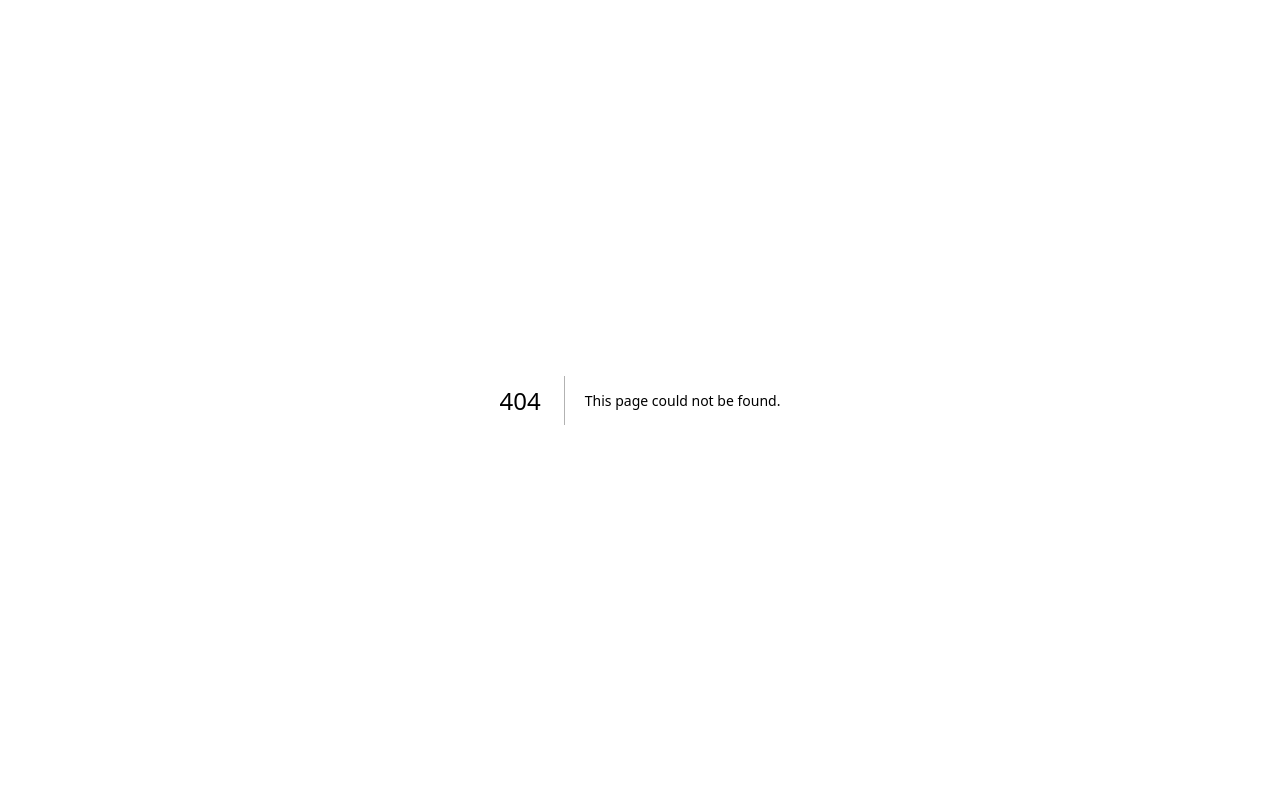
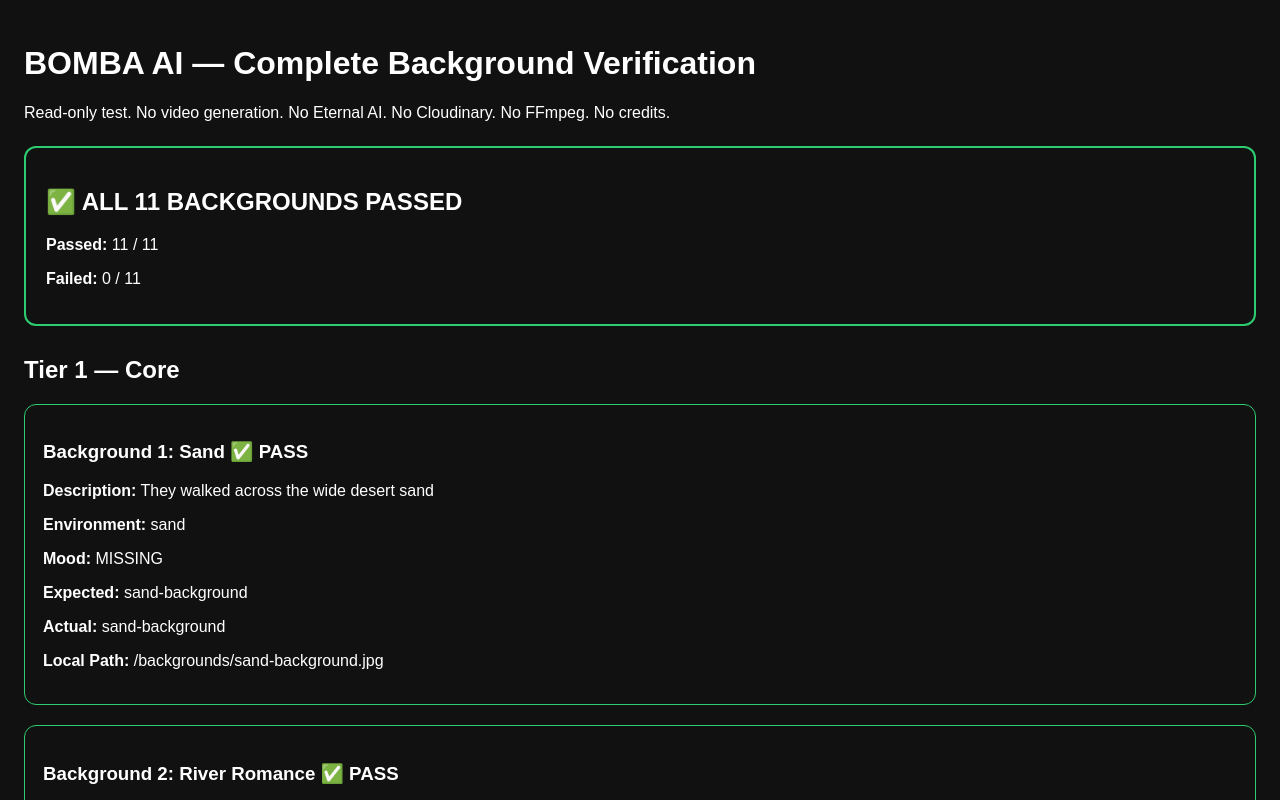
Before and after one commit to tapbombaai-glitch/bomba-ai-video-v2, a Next.js app: page /verify-tier2 in a window 1280 px wide. Before the commit this address had no page. Shown: the top 800 px of the page. Built offline with nearby package versions, Linux system fonts and the light colour scheme.

Commit message:
Implement background verification for tiered scenes
This component verifies background scenes for a tiered system, displaying results for each scene's validity based on expected backgrounds.

```diff
--- /dev/null
+++ b/app/verify-tier2/page.jsx
@@ -0,0 +1,259 @@
+import { buildScenes } from "../../lib/bomba/sceneBuilder.js";
+
+const testScenes = [
+  /*
+   * -------------------------------------------------------
+   * TIER 1 — CORE BACKGROUNDS
+   * -------------------------------------------------------
+   */
+
+  {
+    name: "Sand",
+    description: "They walked across the wide desert sand",
+    expectedBackground: "sand-background",
+  },
+
+  {
+    name: "River Romance",
+    description: "The couple stood beside the river in love",
+    expectedBackground: "river-romantic",
+  },
+
+  {
+    name: "River Night",
+    description: "River at night was mysterious",
+    expectedBackground: "river-night",
+  },
+
+  {
+    name: "River Sunset",
+    description: "They watched the beautiful sunset beside the river",
+    expectedBackground: "river-sunset",
+  },
+
+  {
+    name: "Village",
+    description: "Amaka returned to her village and entered the family compound",
+    expectedBackground: "village-warm",
+  },
+
+  {
+    name: "Forest",
+    description: "He entered the dark forest and heard a strange sound",
+    expectedBackground: "forest-mystery",
+  },
+
+  /*
+   * -------------------------------------------------------
+   * TIER 2 — HIGH IMPACT BACKGROUNDS
+   * -------------------------------------------------------
+   */
+
+  {
+    name: "Market",
+    description: "Amaka went to the market to buy onions",
+    expectedBackground: "market-busy",
+  },
+
+  {
+    name: "Modern House",
+    description: "They entered the mansion in the city",
+    expectedBackground: "house-modern",
+  },
+
+  {
+    name: "Street",
+    description: "He was walking on the road travelling to another village",
+    expectedBackground: "street-roadside",
+  },
+
+  {
+    name: "Celebration",
+    description: "The wedding celebration was full of people",
+    expectedBackground: "party-celebration",
+  },
+
+  {
+    name: "Church",
+    description: "The pastor prayed in the church on Sunday service",
+    expectedBackground: "church-background",
+  },
+];
+
+export default function VerifyTier2Page() {
+  const built = buildScenes(testScenes);
+
+  const results = built.map((scene, index) => {
+    const test = testScenes[index];
+
+    const expected = test.expectedBackground;
+    const actual = scene.background?.imageId;
+    const localPath = scene.background?.localPath;
+
+    const valid =
+      actual === expected &&
+      typeof localPath === "string" &&
+      localPath.length > 0;
+
+    return {
+      sceneNumber: scene.sceneNumber,
+      name: test.name,
+      description: scene.description,
+      environment: scene.environment,
+      mood: scene.mood,
+      expected,
+      actual,
+      localPath,
+      valid,
+    };
+  });
+
+  const allValid =
+    results.length === 11 &&
+    results.every((scene) => scene.valid);
+
+  const passedCount =
+    results.filter((scene) => scene.valid).length;
+
+  const failedCount =
+    results.filter((scene) => !scene.valid).length;
+
+  return (
+    <main
+      style={{
+        minHeight: "100vh",
+        padding: "24px",
+        fontFamily: "Arial, sans-serif",
+        background: "#111",
+        color: "#fff",
+      }}
+    >
+      <h1>
+        BOMBA AI — Complete Background Verification
+      </h1>
+
+      <p>
+        Read-only test. No video generation. No Eternal AI.
+        No Cloudinary. No FFmpeg. No credits.
+      </p>
+
+      <div
+        style={{
+          marginTop: "24px",
+          padding: "20px",
+          borderRadius: "12px",
+          border: allValid
+            ? "2px solid #2ecc71"
+            : "2px solid #e74c3c",
+        }}
+      >
+        <h2>
+          {allValid
+            ? "✅ ALL 11 BACKGROUNDS PASSED"
+            : "❌ BACKGROUND VERIFICATION FAILED"}
+        </h2>
+
+        <p>
+          <strong>Passed:</strong> {passedCount} / 11
+        </p>
+
+        <p>
+          <strong>Failed:</strong> {failedCount} / 11
+        </p>
+      </div>
+
+      <h2 style={{ marginTop: "30px" }}>
+        Tier 1 — Core
+      </h2>
+
+      {results
+        .slice(0, 6)
+        .map((scene) => (
+          <SceneResult
+            key={scene.sceneNumber}
+            scene={scene}
+          />
+        ))}
+
+      <h2 style={{ marginTop: "40px" }}>
+        Tier 2 — High Impact
+      </h2>
+
+      {results
+        .slice(6, 11)
+        .map((scene) => (
+          <SceneResult
+            key={scene.sceneNumber}
+            scene={scene}
+          />
+        ))}
+
+      <div
+        style={{
+          marginTop: "30px",
+          padding: "20px",
+          borderRadius: "12px",
+          border: allValid
+            ? "2px solid #2ecc71"
+            : "2px solid #e74c3c",
+        }}
+      >
+        <strong>
+          {allValid
+            ? "🔒 ALL 11 BACKGROUNDS VERIFIED — SAFE TO PROCEED"
+            : "🛑 STOP — DO NOT GENERATE VIDEO"}
+        </strong>
+      </div>
+    </main>
+  );
+}
+
+function SceneResult({ scene }) {
+  return (
+    <section
+      style={{
+        marginTop: "20px",
+        padding: "18px",
+        border: scene.valid
+          ? "1px solid #2ecc71"
+          : "1px solid #e74c3c",
+        borderRadius: "12px",
+      }}
+    >
+      <h3>
+        Background {scene.sceneNumber}: {scene.name}{" "}
+        {scene.valid ? "✅ PASS" : "❌ FAIL"}
+      </h3>
+
+      <p>
+        <strong>Description:</strong>{" "}
+        {scene.description}
+      </p>
+
+      <p>
+        <strong>Environment:</strong>{" "}
+        {scene.environment || "MISSING"}
+      </p>
+
+      <p>
+        <strong>Mood:</strong>{" "}
+        {scene.mood || "MISSING"}
+      </p>
+
+      <p>
+        <strong>Expected:</strong>{" "}
+        {scene.expected}
+      </p>
+
+      <p>
+        <strong>Actual:</strong>{" "}
+        {scene.actual || "MISSING"}
+      </p>
+
+      <p>
+        <strong>Local Path:</strong>{" "}
+        {scene.localPath || "MISSING"}
+      </p>
+    </section>
+  );
+}
```
